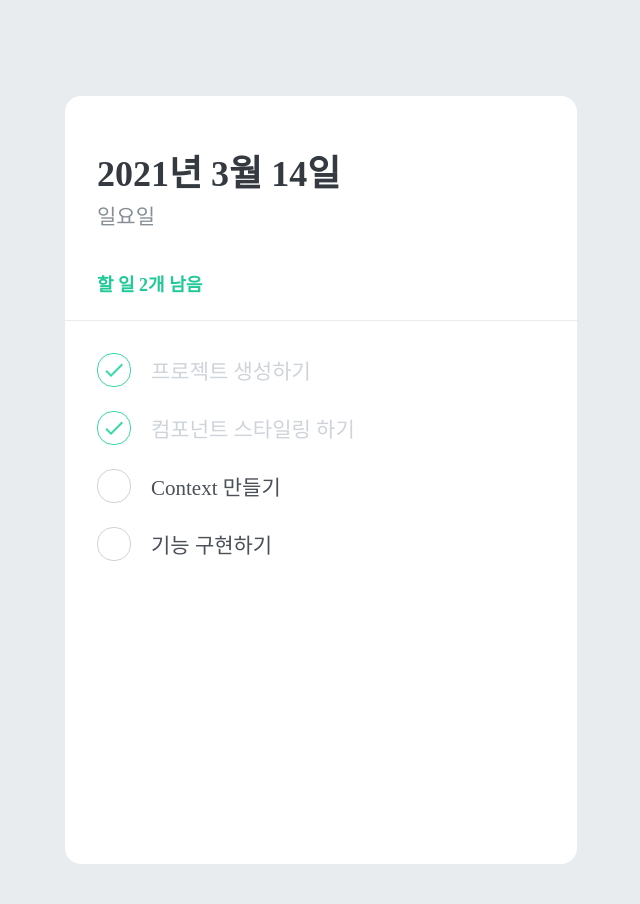
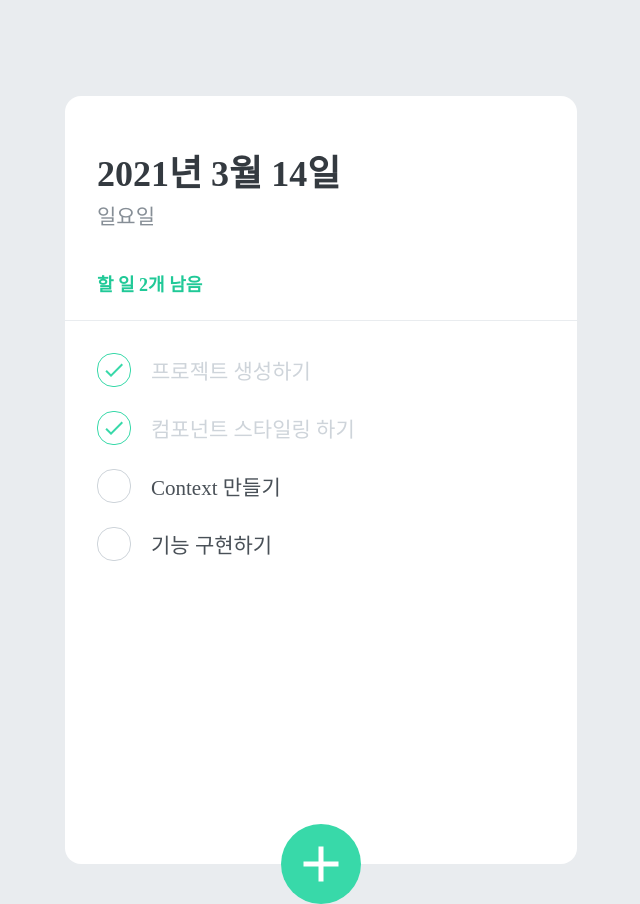
Before and after one commit to Sonchaegeon/Todolist, a React (Create React App) app in the folder mashup-todolist/: page / in a window 1280 px wide. Shown: the whole page, without its empty margins (319-959 px from the left). Built offline with nearby package versions, Linux system fonts and the light colour scheme; the HTML template or start-up script is replaced by a standard one.

Commit message:
todo create

```diff
--- a/mashup-todolist/src/App.js
+++ b/mashup-todolist/src/App.js
@@ -3,6 +3,7 @@
 import TodoTemplate from './components/TodoTemplate';
 import TodoHead from './components/TodoHead';
 import TodoList from './components/TodoList';
+import TodoCreate from './components/TodoCreate';
 
 const GlobalStyle = createGlobalStyle`
   body {
@@ -17,6 +18,7 @@
       <TodoTemplate>
         <TodoHead />
         <TodoList />
+        <TodoCreate />
       </TodoTemplate>
     </>
   );
--- /dev/null
+++ b/mashup-todolist/src/components/TodoCreate.js
@@ -0,0 +1,99 @@
+import React, { useState } from 'react';
+import styled, { css } from 'styled-components';
+import { MdAdd } from 'react-icons/md';
+
+const CircleButton = styled.button`
+  background: #38d9a9;
+  &:hover {
+    background: #63e6be;
+  }
+  &:active {
+    background: #20c997;
+  }
+
+  z-index: 5;
+  cursor: pointer;
+  width: 80px;
+  height: 80px;
+  display: block;
+  align-items: center;
+  justify-content: center;
+  font-size: 60px;
+  position: absolute;
+  left: 50%;
+  bottom: 0px;
+  transform: translate(-50%, 50%);
+  color: white;
+  border-radius: 50%;
+  border: none;
+  outline: none;
+  display: flex;
+  align-items: center;
+  justify-content: center;
+
+  transition: 0.125s all ease-in;
+  ${(props) =>
+    props.open &&
+    css`
+      background: #ff6b6b;
+      &:hover {
+        background: #ff8787;
+      }
+      &:active {
+        background: #fa5252;
+      }
+      transform: translate(-50%, 50%) rotate(45deg);
+    `}
+`;
+
+const InsertFormPositioner = styled.div`
+  width: 100%;
+  bottom: 0;
+  left: 0;
+  position: absolute;
+`;
+
+const InsertForm = styled.form`
+  background: #f8f9fa;
+  padding-left: 32px;
+  padding-top: 32px;
+  padding-right: 32px;
+  padding-bottom: 72px;
+
+  border-bottom-left-radius: 16px;
+  border-bottom-right-radius: 16px;
+  border-top: 1px solid #e9ecef;
+`;
+
+const Input = styled.input`
+  padding: 12px;
+  border-radius: 4px;
+  border: 1px solid #dee2e6;
+  width: 100%;
+  outline: none;
+  font-size: 18px;
+  box-sizing: border-box;
+`;
+
+function TodoCreate() {
+  const [open, setOpen] = useState(false);
+
+  const onToggle = () => setOpen(!open);
+
+  return (
+    <>
+      {open && (
+        <InsertFormPositioner>
+          <InsertForm>
+            <Input autoFocus placeholder="할 일을 입력 후, Enter 를 누르세요" />
+          </InsertForm>
+        </InsertFormPositioner>
+      )}
+      <CircleButton onClick={onToggle} open={open}>
+        <MdAdd />
+      </CircleButton>
+    </>
+  );
+}
+
+export default TodoCreate;
```
